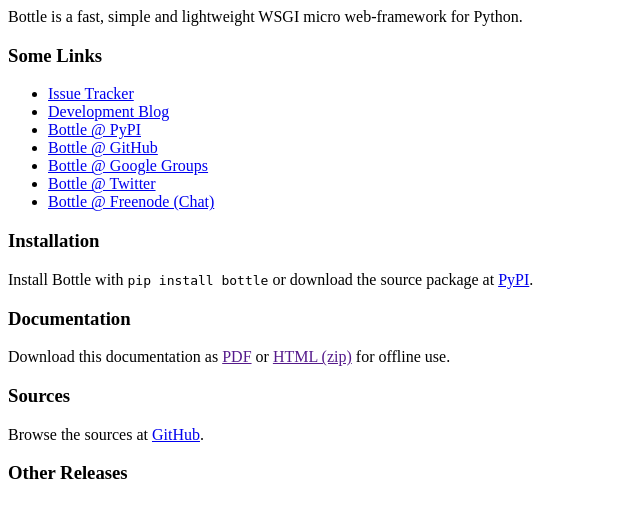
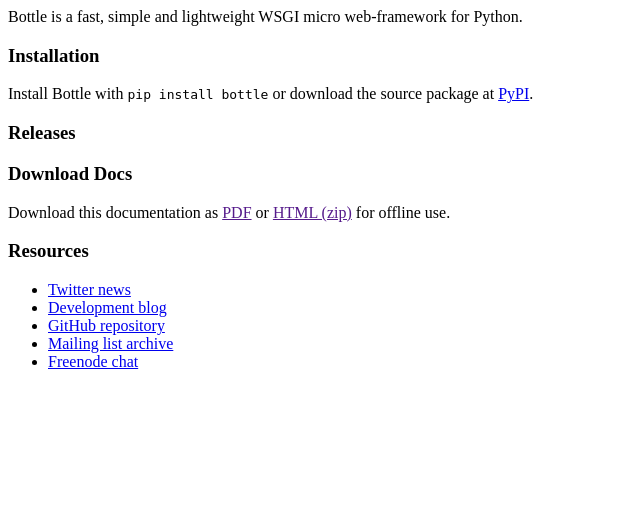
Before and after one commit to bottlepy/bottlepy.org, a Python web app: template sphinx/templates/sidebar-intro.html in a window 1280 px wide. Shown: the top 518 px of the page, without its empty margins (0-640 px from the left). Run offline with Jinja, Linux system fonts and the light colour scheme; the template is opened without the code that fills it, so the values that code supplies are empty.

Commit message:
Style changes after watching Matthew Buttericks Talk at Write The Docs 2013

```diff
--- a/sphinx/static/default.js
+++ b/sphinx/static/default.js
@@ -119,6 +119,7 @@ POI.whereami = function() {
 
 
 
+/*
 $(document).resize(POI.refresh);
 $(window).resize(POI.refresh);
 $(window).scroll(POI.whereami);
@@ -133,3 +134,5 @@ $(document).ready(function() {
     })
     POI.whereami();
 })
+
+*/
--- a/sphinx/templates/donation.html
+++ b/sphinx/templates/donation.html
@@ -20,7 +20,7 @@
 
   </li>
 </ul>
-<h3>Hosting provided by:</h3>
+<h3>Hosted by:</h3>
 <a href="http://ezcluster.com" target="_blank" title="Dedicated Server Hosting">
     <img src="{{pathto('_static/ez_cluster.png', 1)}}" alt="dedicated server hosting" />
 </a>
--- a/sphinx/templates/page.html
+++ b/sphinx/templates/page.html
@@ -1,9 +1,6 @@
 {% extends "!page.html" %}
 
 {% block body %}
-  {% if 'dev' in release or 'rc' in release %}
-  <p style='font-size: 0.75em; color: darkred'><b>Warning:</b> This is a preview for <b>Bottle-{{release}}</b>, which is
-    not released yet. Switch to the latest <a href="/docs/stable/"><b>stable release</b></a>?</p>
-  {% endif %}
+  <div></div>
   {{ super() }}
 {% endblock %}
--- a/sphinx/templates/sidebar-intro.html
+++ b/sphinx/templates/sidebar-intro.html
@@ -1,25 +1,13 @@
 <p>
    Bottle is a fast, simple and lightweight WSGI micro web-framework for Python.
 </p>
-<h3>Some Links</h3>
-<ul>
-  <li><a target="_blank" href="https://github.com/defnull/bottle/issues">Issue Tracker</a></li>
-  <li><a target="_blank" href="http://blog.bottlepy.org">Development Blog</a></li>
-  <li><a target="_blank" href="http://pypi.python.org/pypi/bottle">Bottle @ PyPI</a></li>
-  <li><a target="_blank" href="https://github.com/defnull/bottle">Bottle @ GitHub</a></li>
-  <li><a target="_blank" href="http://groups.google.de/group/bottlepy">Bottle @ Google Groups</a></li>
-  <li><a target="_blank" href="http://twitter.com/bottlepy">Bottle @ Twitter</a></li>
-  <li><a target="_blank" href="http://webchat.freenode.net/?channels=bottlepy">Bottle @ Freenode (Chat)</a></li>
-</ul>
 <h3>Installation</h3>
 <p>Install Bottle with <code>pip&nbsp;install&nbsp;bottle</code> or download the source package at <a href="http://pypi.python.org/pypi/bottle">PyPI</a>.</p>
-<h3>Documentation</h3>
-<p>
-  Download this documentation as <a href="{{ pathto('bottle-docs.pdf', 1) }}">PDF</a> or <a href="{{ pathto('bottle-docs.zip', 1) }}">HTML (zip)</a> for offline use.
-</p>
-<h3>Sources</h3>
-<p>Browse the sources at <a href="https://github.com/defnull/bottle">GitHub</a>.</p>
-<h3>Other Releases</h3>
+<h3>Releases</h3>
+  {% if 'dev' in release or 'rc' in release %}
+  <p style='font-size: 0.75em; color: darkred'><b>Warning:</b> This is a preview for <b>Bottle-{{release}}</b>, which is
+    not released yet. Switch to the latest <a href="/docs/stable/"><b>stable release</b></a>?</p>
+  {% endif %}
 <ul>
   {% for v, name in releases %}
     {% if v == version %}
@@ -29,3 +17,14 @@
   {% endif %}
   {% endfor %}
 </ul>
+<h3>Download Docs</h3>
+  <p>Download this documentation as <a href="{{ pathto('bottle-docs.pdf', 1) }}">PDF</a> or <a href="{{ pathto('bottle-docs.zip', 1) }}">HTML (zip)</a> for offline use.</p>
+
+<h3>Resources</h3>
+<ul>
+  <li><a target="_blank" href="http://twitter.com/bottlepy">Twitter news</a></li>
+  <li><a target="_blank" href="http://blog.bottlepy.org">Development blog</a></li>
+  <li><a target="_blank" href="https://github.com/defnull/bottle">GitHub repository</a></li>
+  <li><a target="_blank" href="http://groups.google.de/group/bottlepy">Mailing list archive</a></li>
+  <li><a target="_blank" href="http://webchat.freenode.net/?channels=bottlepy">Freenode chat</a></li>
+</ul>
--- a/sphinx/templates/sourcelink.html
+++ b/sphinx/templates/sourcelink.html
@@ -1,3 +1,4 @@
+
 {% if 'dev' in release %}
   {% set srclink = "https://github.com/defnull/bottle/blob/master/docs/" %}
 {% else %}
```
Also changed, not shown: sphinx/conf.py (+8 -4 lines), sphinx/templates/layout.html (+3 -14 lines), 1 other file.
